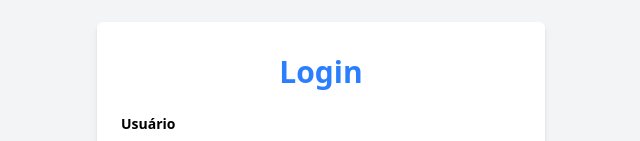
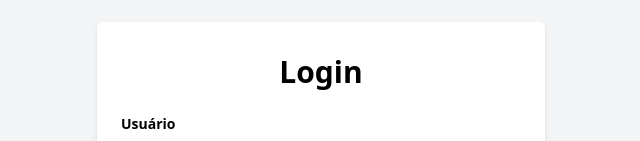
Before and after one commit to Chrysthy/med-app, a Next.js app in the folder med-app/: page / in a window 1280 px wide. Shown: the part 206-347 px from the top of the page, without its empty margins (319-959 px from the left). Built offline with nearby package versions, Linux system fonts and the light colour scheme.

Commit message:
Update styles to the login page

```diff
--- a/med-app/src/app/page.tsx
+++ b/med-app/src/app/page.tsx
@@ -50,7 +50,7 @@ export default function Home() {
 
         <form className='w-full max-w-md mx-auto p-6 bg-white rounded-md shadow-md' onSubmit={authentication}>
 
-          <span className='font-bold text-blue-500 py-2 block text-3xl text-center'>Login</span>
+          <span className='font-bold py-2 block text-3xl text-center'>Login</span>
 
           <div className='w-full py-2'>
             <label htmlFor="" className='text-sm font-bold py-2 block'>Usuário</label>
```
